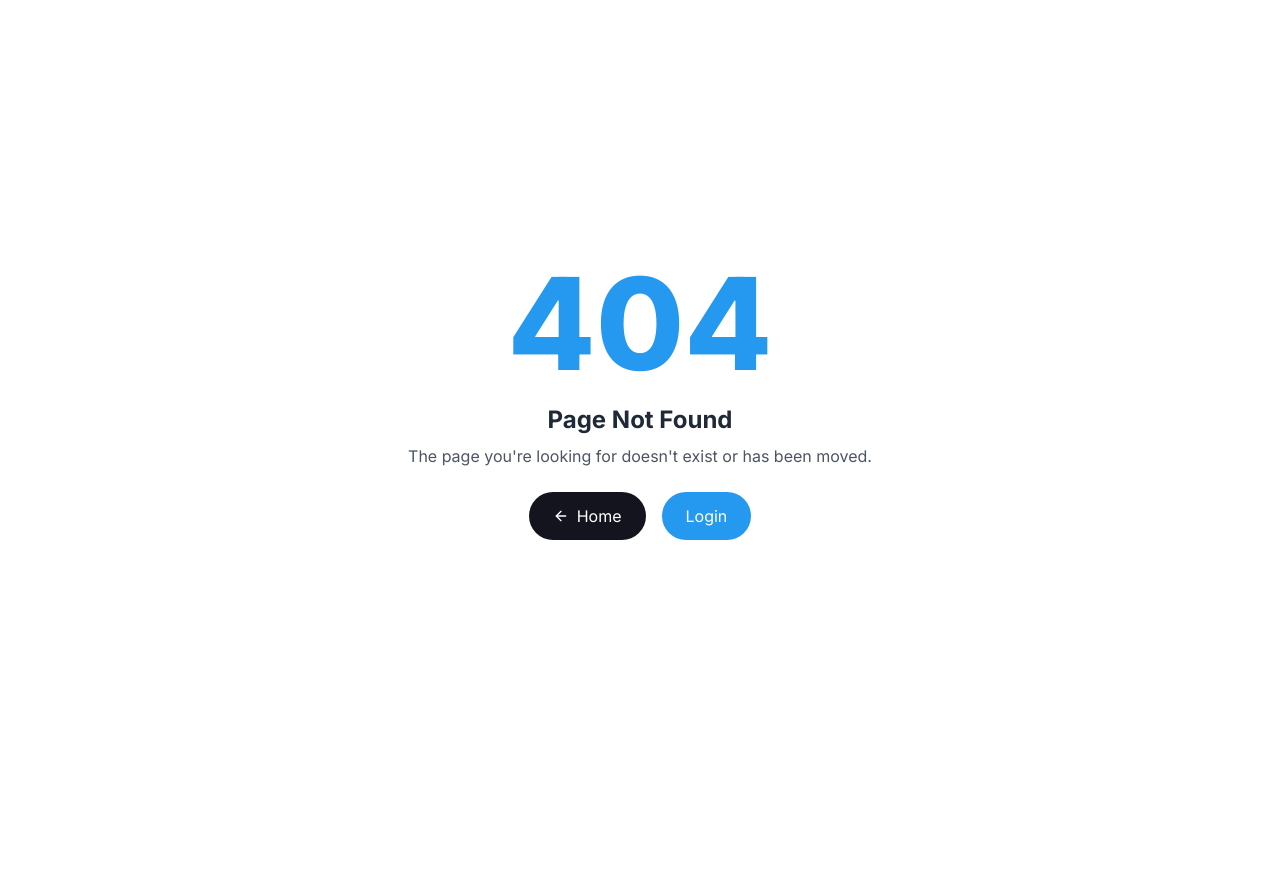
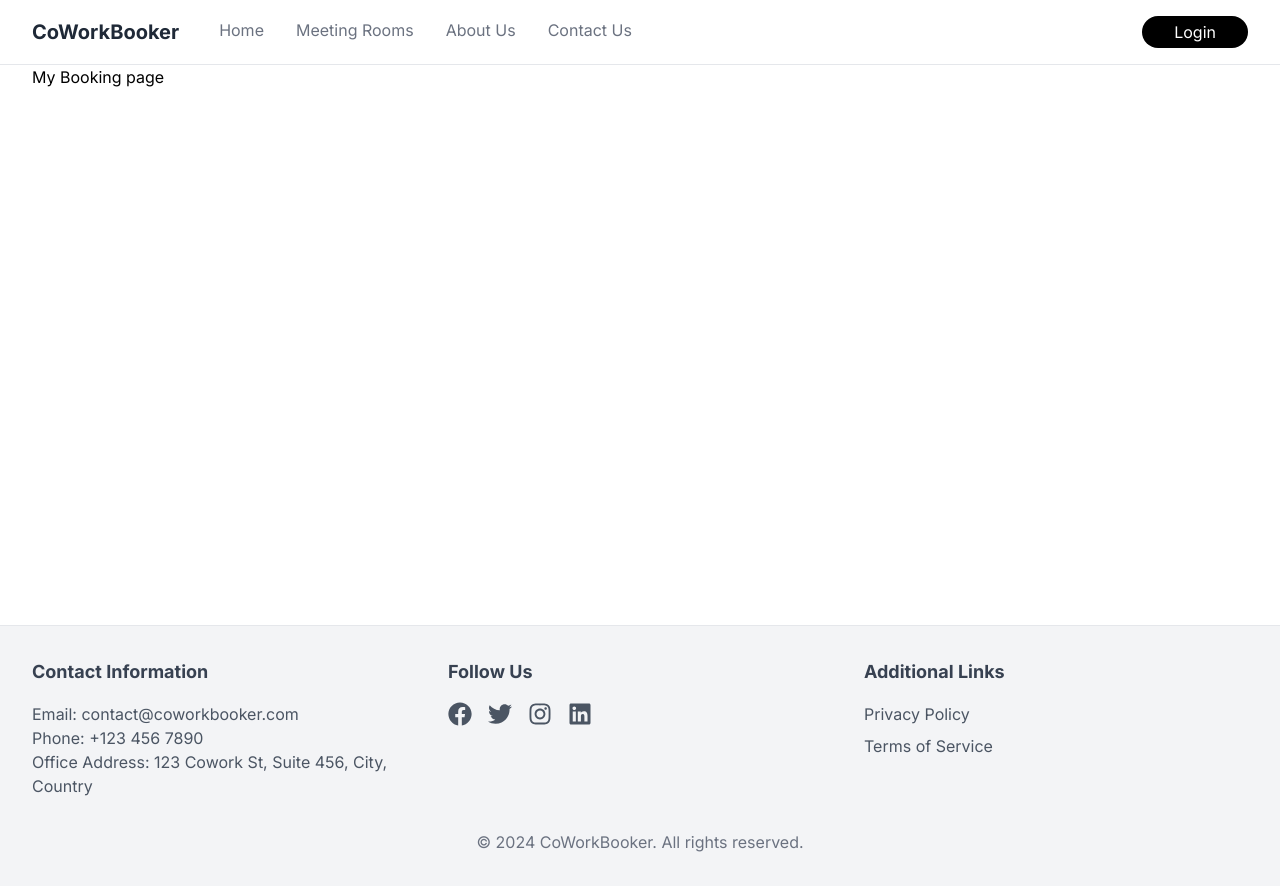
Before and after one commit to mdsejan/co-work-booker-client, a React (Vite) app: page /my-bookings in a window 1280 px wide. Before the commit this address had no page. Before the commit the page ends 800 px from the top, so only its background shows below. Built offline with nearby package versions, Linux system fonts and the light colour scheme.

Commit message:
user and admin dashboard

```diff
--- /dev/null
+++ b/src/pages/admin/AdminDashboard.tsx
@@ -0,0 +1,11 @@
+const AdminDashboard = () => {
+  return (
+    <div className="max-w-screen-2xl mx-auto px-8 min-h-[70vh]">
+      <div>
+        <h2>Admin Dashboard</h2>
+      </div>
+    </div>
+  );
+};
+
+export default AdminDashboard;
--- /dev/null
+++ b/src/pages/user/myBookings.tsx
@@ -0,0 +1,11 @@
+const MyBookings = () => {
+  return (
+    <div className="max-w-screen-2xl mx-auto px-8 min-h-[70vh]">
+      <div>
+        <h2>My Booking page</h2>
+      </div>
+    </div>
+  );
+};
+
+export default MyBookings;
```
Also changed, not shown: src/router/index.tsx (+10 -0 lines).
